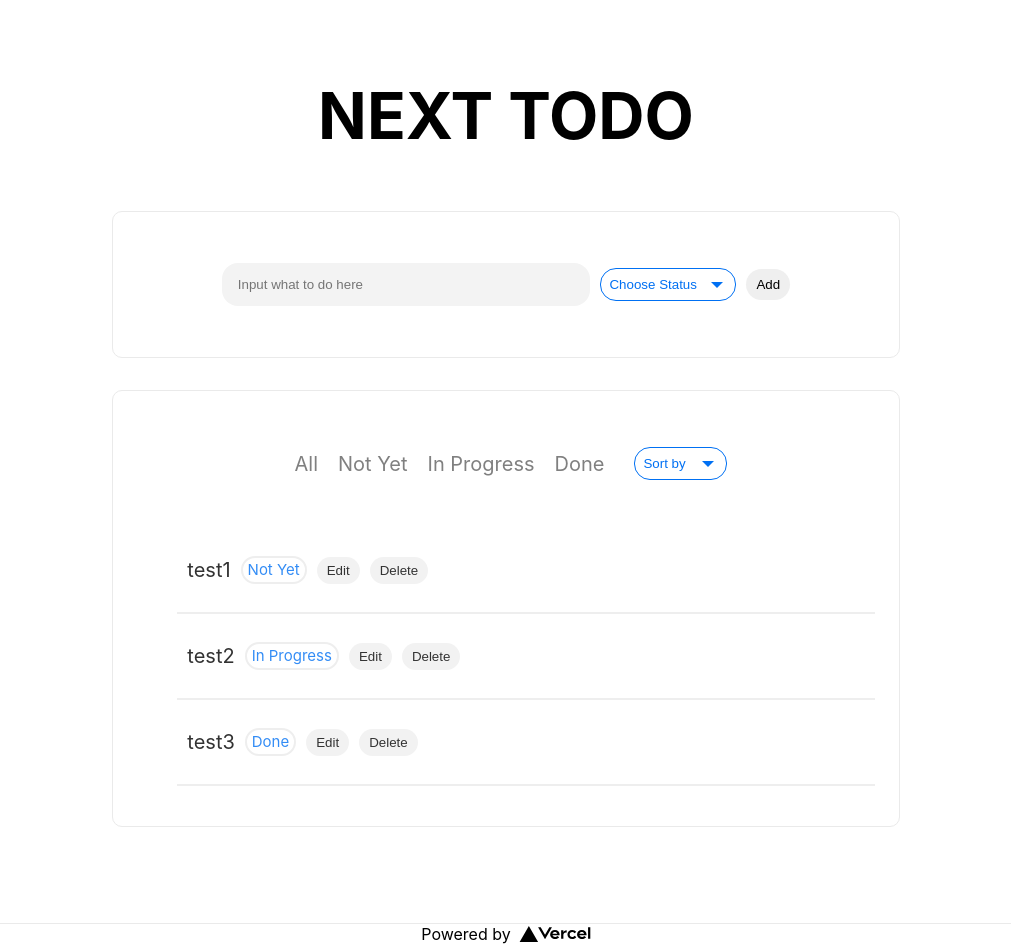
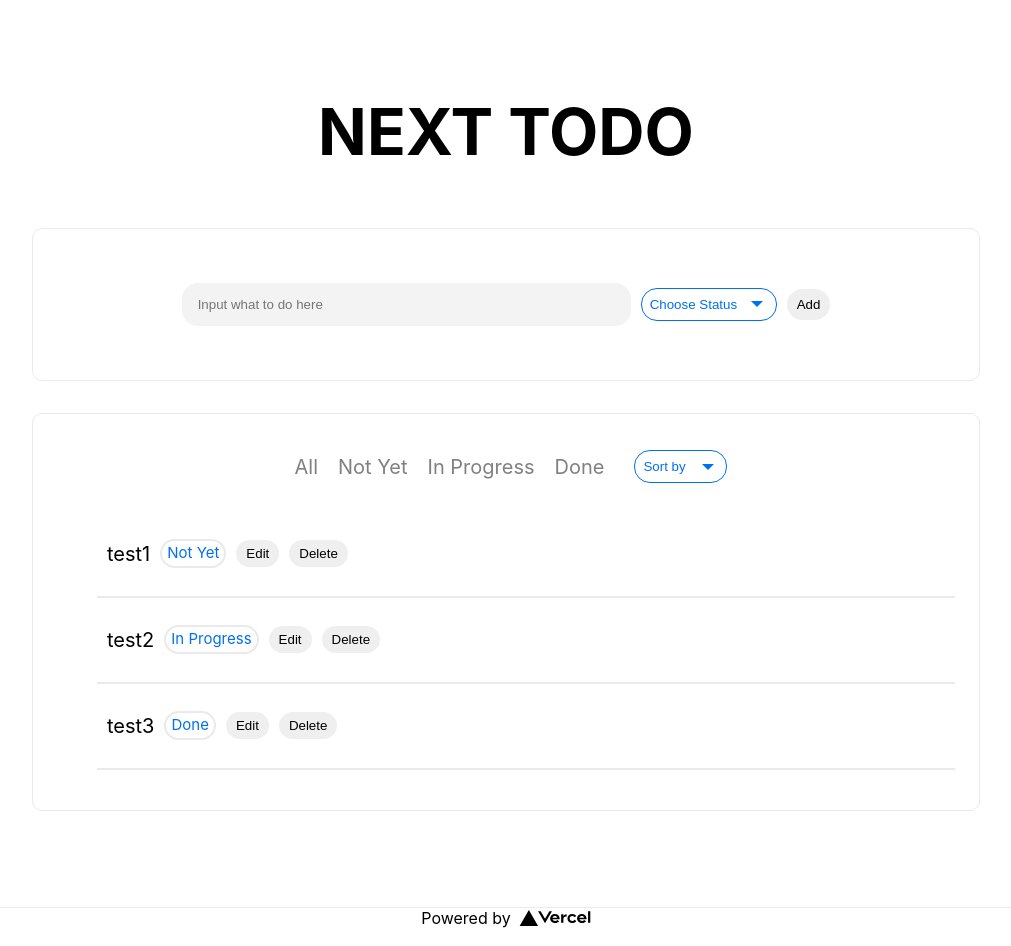
Before and after one commit to hirooutdoor/next-todo2, a Next.js app: page / in a window 1280 px wide. Shown: the whole page, without its empty margins (134-1145 px from the left). Built offline with nearby package versions, Linux system fonts and the light colour scheme.

Commit message:
style: Justify the allignment of todo list

```diff
--- a/components/form/AddForm.tsx
+++ b/components/form/AddForm.tsx
@@ -16,7 +16,7 @@ export const AddForm: React.FC<Props> = (props) => {
       <div className={styles.card}>
         <div className={styles.input_area}>
           <input
-            className={styles.input}
+            className={styles.input_add}
             type="text"
             placeholder="Input what to do here"
             value={inputTodo}
--- a/styles/Home.module.css
+++ b/styles/Home.module.css
@@ -6,6 +6,7 @@
   justify-content: center;
   align-items: center;
   height: 100vh;
+  width: 100%;
 }
 
 .main {
@@ -16,6 +17,7 @@
   flex-direction: column;
   justify-content: center;
   align-items: center;
+  width: 50%;
 }
 
 .card {
@@ -53,20 +55,31 @@
   }
 }
 
-/* Add Form */
+/* Form */
 .input_area {
   display: flex;
   align-items: center;
   justify-content: center;
 }
-
-.input {
+/* Add Form */
+.input_add {
   background-color: rgb(243, 243, 243);
   border-radius: 16px;
   border: none;
   padding: 14px 16px;
+  margin: 30px 0px;
   outline: none;
   width: 50%;
+}
+
+/* Edit Form */
+.input_edit {
+  background-color: rgb(243, 243, 243);
+  border-radius: 16px;
+  border: none;
+  padding: 10px 16px;
+  outline: none;
+  width: 20%;
 }
 
 .pull_down {
@@ -88,7 +101,6 @@
 
 
 /* Todo List Area*/
-
 
 .appTitle {
   margin-top: 40;
@@ -116,6 +128,8 @@
   border: none;
 }
 
+
+
 /* Delete Button */
 
 .delete_button {
@@ -139,12 +153,12 @@
   justify-content: flex-start;
   padding: 10px;
   border-bottom: 2px #eaeaea solid  ;
-  opacity: 80%;
+  opacity: 100%;
 }
 
 .list_row:hover {
   border-bottom: 1px #0070f3 solid;
-  opacity: 100%;
+  opacity: 60%;
 }
 
 .todo_title {
@@ -192,7 +206,6 @@
   margin-left: 20px;
 }
 
-/* Edit Form */
 
 
 
--- a/styles/Pulldown.module.css
+++ b/styles/Pulldown.module.css
@@ -1,7 +1,7 @@
 .select {
 	overflow: hidden;
 	width: 100%;
-	margin: 2em auto;
+	margin: 12.5px 0;
 	text-align: center;
 }
 .select select {
```
